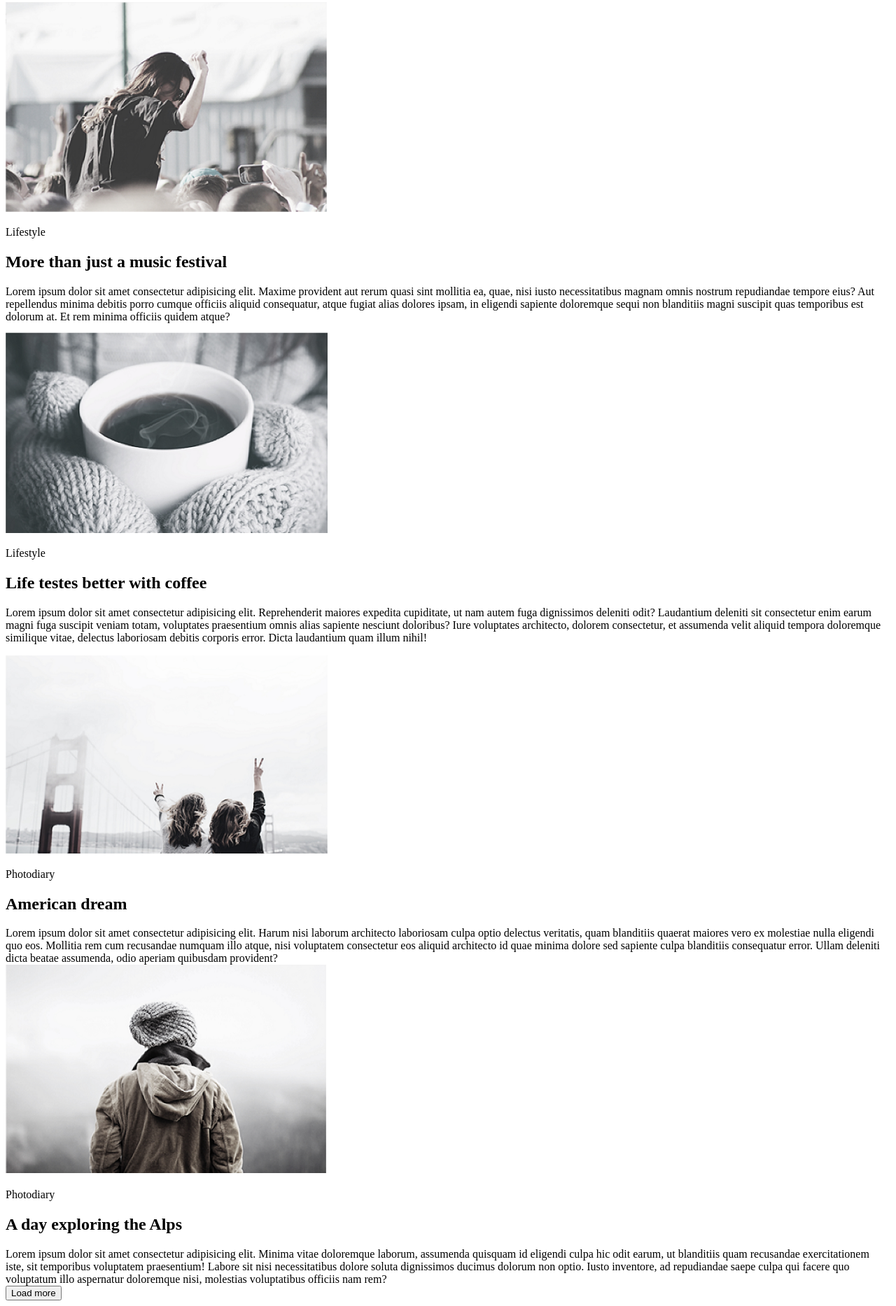
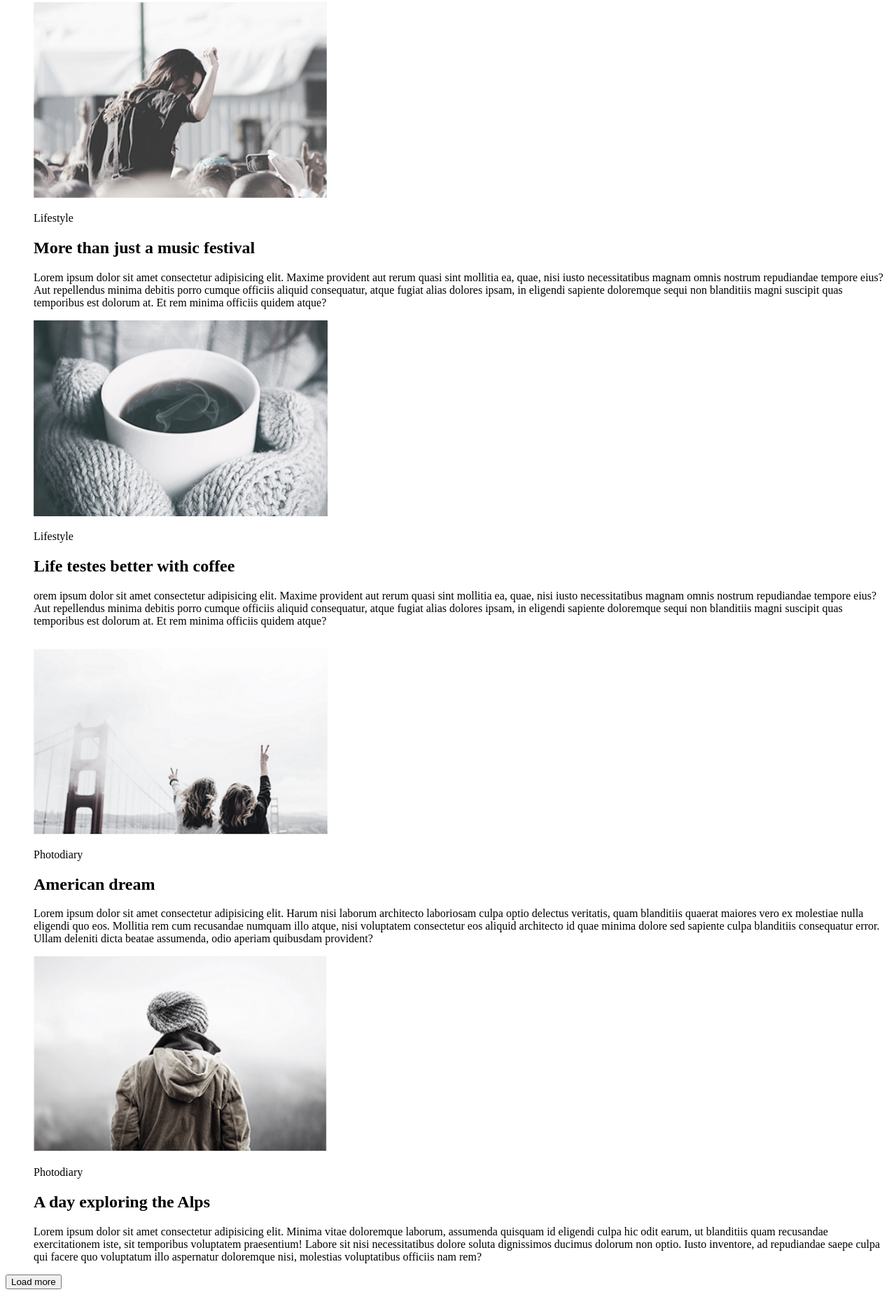
Before and after one commit to osokian/goit-fe-course, a plain HTML site: page html-css/module-01-02/index.html in a window 1280 px wide. Shown: the part 101-1968 px from the top of the page at 70% size. Drawn offline with Linux system fonts and the light colour scheme.

Commit message:
fix html

```diff
--- a/html-css/module-01-02/index.html
+++ b/html-css/module-01-02/index.html
@@ -3,6 +3,11 @@
   <head>
     <meta charset="UTF-8"/>
     <title>My first page</title>
+    <style>
+      li {
+       list-style-type: none;
+      }
+     </style>
   </head>
   <body style="font-size :16px;">
     <header>
@@ -24,56 +29,57 @@
       </nav>
     </header>
     <main>
-      <h1 hidden>main title</h1>
         <section>
-      <img src="./img/img1.jpeg" alt="Lifestyle" title="Lifestyle" width="460" height="300"><br/>
+          <ul>
+            <li>
+              <img src="./img/img1.jpg" alt="Lifestyle" width="420" height="280">
               <p>Lifestyle</p>
               <h2>More than just a music festival</h2>
-      <article><h3 hidden>main title</h3>
-        Lorem ipsum dolor sit amet consectetur adipisicing elit. Maxime
+              <p>Lorem ipsum dolor sit amet consectetur adipisicing elit. Maxime
               provident aut rerum quasi sint mollitia ea, quae, nisi iusto
               necessitatibus magnam omnis nostrum repudiandae tempore eius? Aut
               repellendus minima debitis porro cumque officiis aliquid consequatur,
               atque fugiat alias dolores ipsam, in eligendi sapiente doloremque sequi
               non blanditiis magni suscipit quas temporibus est dolorum at. Et rem
-        minima officiis quidem atque?
-      </article>
-      <img src="./img/img2.jpeg" alt="Photodiary" width="460" height="300"><br/>
+              minima officiis quidem atque?</p>
+            </li>
+            <li>
+              <img src="./img/img2.jpg" alt="Photodiary" width="420" height="280">
               <p>Lifestyle</p>
               <h2>Life testes better with coffee</h2>
-      <article><h3 hidden>main title</h3>
-        Lorem ipsum dolor sit amet consectetur adipisicing elit. Reprehenderit
-        maiores expedita cupiditate, ut nam autem fuga dignissimos deleniti
-        odit? Laudantium deleniti sit consectetur enim earum magni fuga suscipit
-        veniam totam, voluptates praesentium omnis alias sapiente nesciunt
-        doloribus? Iure voluptates architecto, dolorem consectetur, et assumenda
-        velit aliquid tempora doloremque similique vitae, delectus laboriosam
-        debitis corporis error. Dicta laudantium quam illum nihil!
-      </article>
-      <img src="./img/img3.jpeg" alt="Music" width="460" height="300"><br/>
+              <p>orem ipsum dolor sit amet consectetur adipisicing elit. Maxime
+                provident aut rerum quasi sint mollitia ea, quae, nisi iusto
+                necessitatibus magnam omnis nostrum repudiandae tempore eius? Aut
+                repellendus minima debitis porro cumque officiis aliquid consequatur,
+                atque fugiat alias dolores ipsam, in eligendi sapiente doloremque sequi
+                non blanditiis magni suscipit quas temporibus est dolorum at. Et rem
+                minima officiis quidem atque?</p>
+            </li>
+            <li>
+              <img src="./img/img3.jpg" alt="Music" width="420" height="280">
               <p>Photodiary</p>
               <h2>American dream</h2>
-      <article><h3 hidden>main title</h3>
-        Lorem ipsum dolor sit amet consectetur adipisicing elit. Harum nisi
+              <p>Lorem ipsum dolor sit amet consectetur adipisicing elit. Harum nisi
               laborum architecto laboriosam culpa optio delectus veritatis, quam
               blanditiis quaerat maiores vero ex molestiae nulla eligendi quo eos.
               Mollitia rem cum recusandae numquam illo atque, nisi voluptatem
               consectetur eos aliquid architecto id quae minima dolore sed sapiente
               culpa blanditiis consequatur error. Ullam deleniti dicta beatae
-        assumenda, odio aperiam quibusdam provident?
-      </article>
-      <img src="./img/img4.jpeg" alt="Travel" width="460" height="300"><br/>
+              assumenda, odio aperiam quibusdam provident?</p>
+            </li>
+            <li>
+              <img src="./img/img4.jpg" alt="Travel" width="420" height="280">
               <p>Photodiary</p>
               <h2>A day exploring the Alps</h2>
-      <article><h3 hidden>main title</h3>
-        Lorem ipsum dolor sit amet consectetur adipisicing elit. Minima vitae
+              <p>Lorem ipsum dolor sit amet consectetur adipisicing elit. Minima vitae
               doloremque laborum, assumenda quisquam id eligendi culpa hic odit earum,
               ut blanditiis quam recusandae exercitationem iste, sit temporibus
               voluptatem praesentium! Labore sit nisi necessitatibus dolore soluta
               dignissimos ducimus dolorum non optio. Iusto inventore, ad repudiandae
               saepe culpa qui facere quo voluptatum illo aspernatur doloremque nisi,
-        molestias voluptatibus officiis nam rem?
-      </article>
+              molestias voluptatibus officiis nam rem?</p>
+            </li>
+          </ul>
         </section>
       <button>Load more</button>
     </main>
--- /dev/null
+++ b/html-css/module-04/css/styles.css
@@ -0,0 +1,19 @@
+html {
+    box-sizing: border-box;
+}
+.clearfix::after{
+    display: table;
+    content: "";
+    clear: both;
+}
+.container {
+    width: 1140px;
+    margin: 0 auto;
+}
+img {
+    display: block;
+    min-width: 100%;
+    height: auto;
+}
+
+/* header */
```
Also changed, not shown: html-css/module-04/index.html (added, +74 -0 lines), html-css/module-01-02/img/img1.jpg (renamed from html-css/module-03/img/img1.jpg), html-css/module-01-02/img/img2.jpeg (deleted), html-css/module-01-02/img/img2.jpg (added), html-css/module-01-02/img/img3.jpg (renamed from html-css/module-03/img/img3.jpg), html-css/module-01-02/img/img4.jpg (renamed from html-css/module-03/img/img4.jpg), html-css/module-04/img/Ipod/ipad.jpg (added), html-css/module-04/img/Ipod/product-img-5.jpg (added), html-css/module-04/img/Ipod/slide1.jpg (added), html-css/module-04/img/Products/Product1.jpg (added), html-css/module-04/img/Products/Product2.jpg (added), html-css/module-04/img/Products/Product3.jpg (added), html-css/module-04/img/Products/Product4.jpg (added), html-css/module-04/img/Products/Product6.jpg (added), 3 more files. Lines whose indentation alone changed are shown as unchanged.
